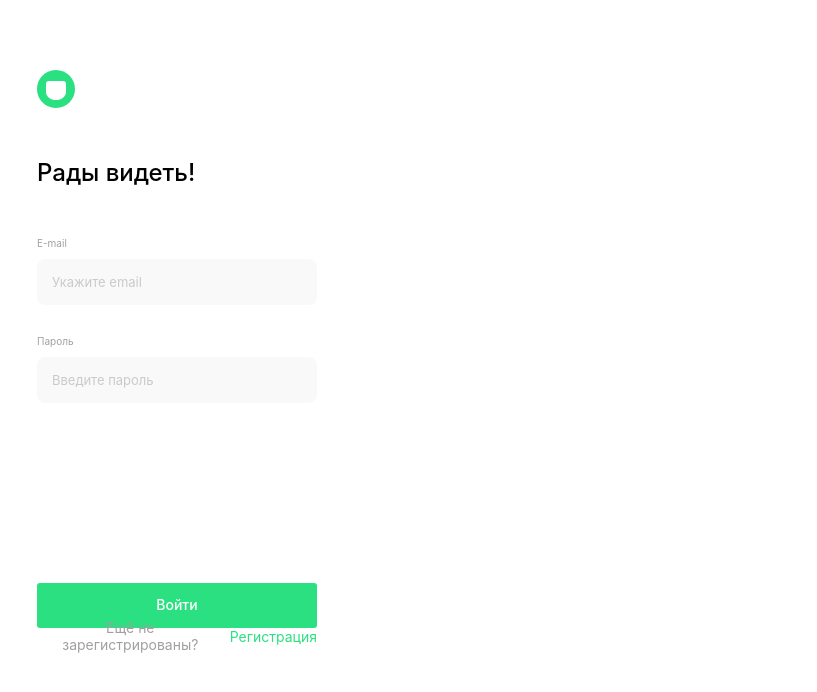
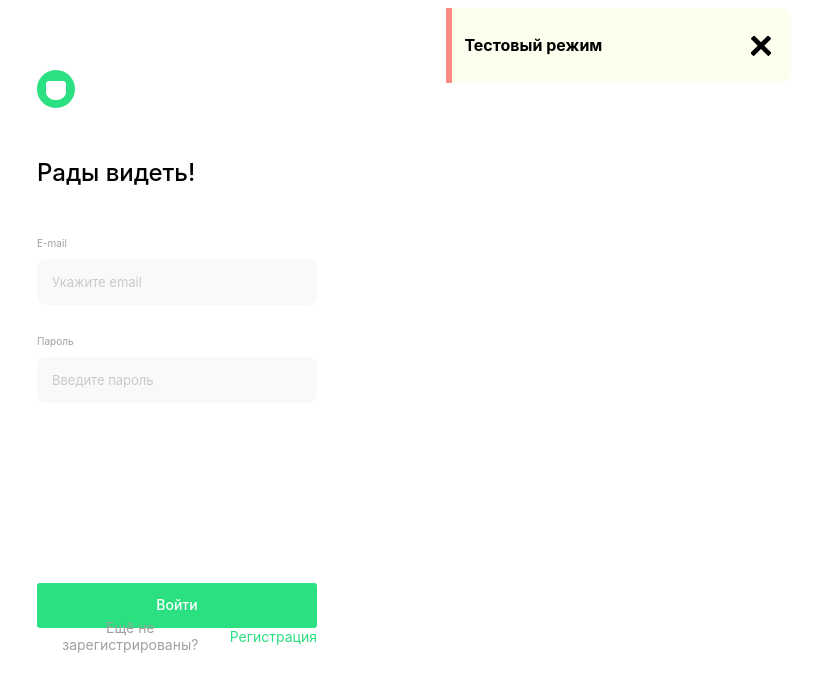
Before and after one commit to SerikovGennadiy/movies-explorer-frontend, a React (Create React App) app: page /signin in a window 1280 px wide. Shown: the top 692 px of the page, without its empty margins (463-1280 px from the left). Built offline with nearby package versions, Linux system fonts and the light colour scheme.

Commit message:
feat: add modal window

```diff
--- a/src/components/App/App.js
+++ b/src/components/App/App.js
@@ -3,14 +3,17 @@ import Site from '../Site/Site';
 
 import { AccountProvider } from '../../contexts/AccountContext';
 import { MovieProvider } from '../../contexts/MovieContext';
+import { ModalProvider } from '../../contexts/ModalContext';
 
 function App() {
   return (
+    <ModalProvider>
       <AccountProvider>
         <MovieProvider>
           <Site/>
         </MovieProvider>
       </AccountProvider>
+    </ModalProvider>
   );
 }
 
--- a/src/components/Login/Login.js
+++ b/src/components/Login/Login.js
@@ -3,13 +3,18 @@ import './Login.css';
 import { Link } from 'react-router-dom';
 import Input from '../Input/Input';
 import Logo from '../Logo/Logo';
+import { useModal } from '../../contexts/ModalContext';
 
 const Login = () => {
   //const { account, loggedIn, setLoggedIn } = useAccount();
+  const { setModal } = useModal();
 
   const onSubmit = (e) => {
     e.preventDefault();
-    console.log(e);
+    setModal({
+      isOpen: true,
+      message: 'Успешно сохранено'
+    })
   }
 
   return (
--- /dev/null
+++ b/src/components/Modal/Modal.css
@@ -0,0 +1,78 @@
+.modal {
+  position: fixed;
+  top: 1%;
+  right: -120%;
+  max-width: min-content;
+  min-height: 75px;
+  border-radius: 0 10px 10px 0;
+  background-color: wheat;
+  transition: all .4s ease-out;
+  padding: 0 10px 0 0;
+  background-color: #fcffed;
+  display: grid;
+  grid-gap: 2px;
+  grid-gap: 2px;
+  gap: 2px;
+  grid-template-columns: 6px 285px 40px;
+  align-items: center;
+}
+
+.modal_active {
+  right:2%;
+}
+
+.modal__message {
+    font-family: 'Inter', 'Arial', sans-serif;
+    font-size: 16px;
+    font-weight: 700;
+    font-style: normal;
+    padding-left: 10px;
+    margin: 0;
+    color: #000000;
+}
+
+.modal__indicator {
+  background-color: rgb(41, 255, 87);
+  width: 100%;
+  height: 100%;
+}
+
+.modal__indicator_bad {
+  background-color: rgb(255 0 0 / 46%);
+}
+
+.modal__window {
+  position: fixed;
+
+  top: 2%;
+  left: 100%;
+
+  min-width: 200px;
+  min-height: 50px;
+
+  border-radius: 6px;
+  background-color:rgb(148, 247, 148);
+}
+
+.modal__close-button {
+  background-color: transparent;
+  width: 20px;
+  height: 20px;
+  position: relative;
+  background-image: url('../../images/cross-arrow.svg');
+  background-size: 50px 50px;
+  background-position: center;
+  border: none;
+  cursor: pointer;
+  justify-self: center;
+}
+
+.modal__close-button:hover {
+  opacity: .7;
+}
+
+@media screen and (max-width: 767px) {
+  .modal {
+    grid-template-columns: 6px 200px 30px;
+  }
+}
--- /dev/null
+++ b/src/components/Modal/Modal.js
@@ -0,0 +1,26 @@
+import './Modal.css';
+
+import { useModal } from '../../contexts/ModalContext';
+import { useEffect } from 'react';
+
+const Modal = () => {
+  const { modalWindow, resetModal } = useModal();
+
+  const closeModal = () => resetModal();
+
+  useEffect(() => {
+    setTimeout(()=>{
+      resetModal();
+    }, 6000);
+  }, [modalWindow.isOpen])
+
+  return (
+    <div className={`modal ${modalWindow.isOpen ? 'modal_active':''}`}>
+        <div className={`modal__indicator ${modalWindow.isBad ? 'modal__indicator_bad' : '' }`}></div>
+        <p className="modal__message">{modalWindow.message}</p>
+        <button className="modal__close-button" type="button" onClick={closeModal}></button>
+    </div>
+  )
+}
+
+export default Modal;
--- a/src/components/Register/Register.js
+++ b/src/components/Register/Register.js
@@ -3,10 +3,11 @@ import { useAccount } from '../../contexts/AccountContext';
 import { Link } from 'react-router-dom';
 import Input from '../Input/Input';
 import Logo from '../Logo/Logo';
+import { useModal } from '../../contexts/ModalContext';
 
 const Register = () => {
   const { account, loggedIn } = useAccount();
-
+  const { setModal } = useModal();
   //const location = useLocation();
   //const { isEdit } = location.state;
 
@@ -15,7 +16,10 @@ const Register = () => {
 
   const onSubmit = (e) => {
     e.preventDefault();
-    console.log(e);
+    setModal({
+      isOpen: true,
+      message: 'Успешно сохранено'
+    })
   }
 
   return (
--- a/src/components/Site/Site.js
+++ b/src/components/Site/Site.js
@@ -8,6 +8,7 @@ import Profile from '../Profile/Profile';
 import Movies from '../Movies/Movies';
 import SavedMovies from '../SavedMovies/SavedMovies';
 import Footer from '../Footer/Footer';
+import Modal from '../Modal/Modal';
 
 import ErrorPage from '../ErrorPage/ErrorPage';
 
@@ -39,6 +40,7 @@ const Site = () => {
               <ErrorPage/>
             </Route>
         </Switch>
+        <Modal/>
       </div>
     )
 }
--- /dev/null
+++ b/src/contexts/ModalContext.js
@@ -0,0 +1,37 @@
+import { createContext, useState, useContext} from 'react';
+
+const ModalContext = createContext();
+
+export const ModalProvider = ({children}) => {
+  const [modalWindow, setModalWindow] = useState({
+    message: 'Тестовый режим',
+    isOpen: true,
+    isBad: true
+  });
+
+  const setModal = ({message = '', isBad = false }) => {
+    setModalWindow({
+      ...modalWindow,
+        message,
+        isBad,
+        isOpen: true
+    });
+  }
+
+  const resetModal = () => {
+    setModalWindow({
+      ...modalWindow,
+        message: '',
+        isOpen: false,
+        isBad: true
+      });
+  }
+
+  return (
+    <ModalContext.Provider value={{ modalWindow, setModal, resetModal }}>
+      {children}
+    </ModalContext.Provider>
+  )
+}
+
+export const useModal = () => useContext(ModalContext);
```
